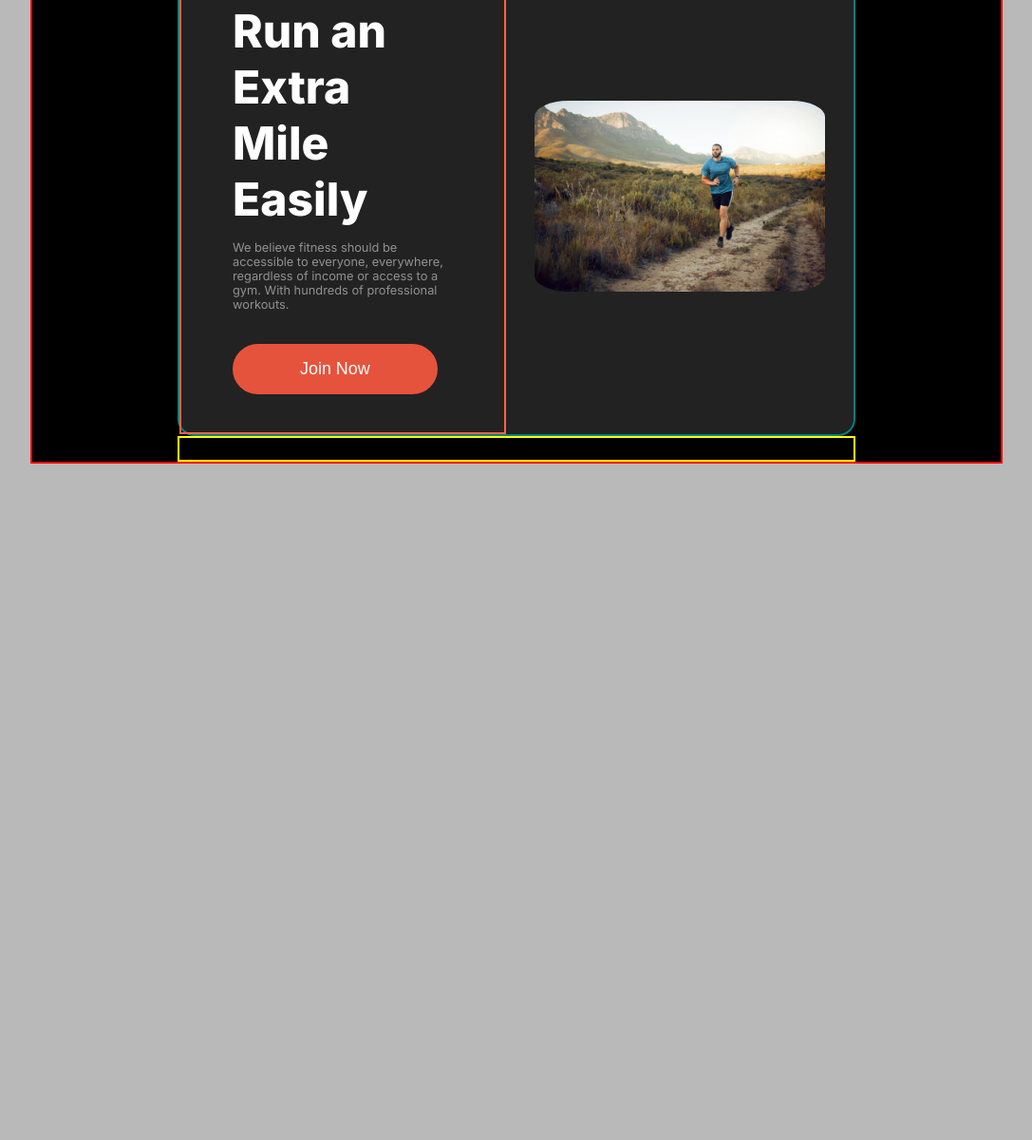
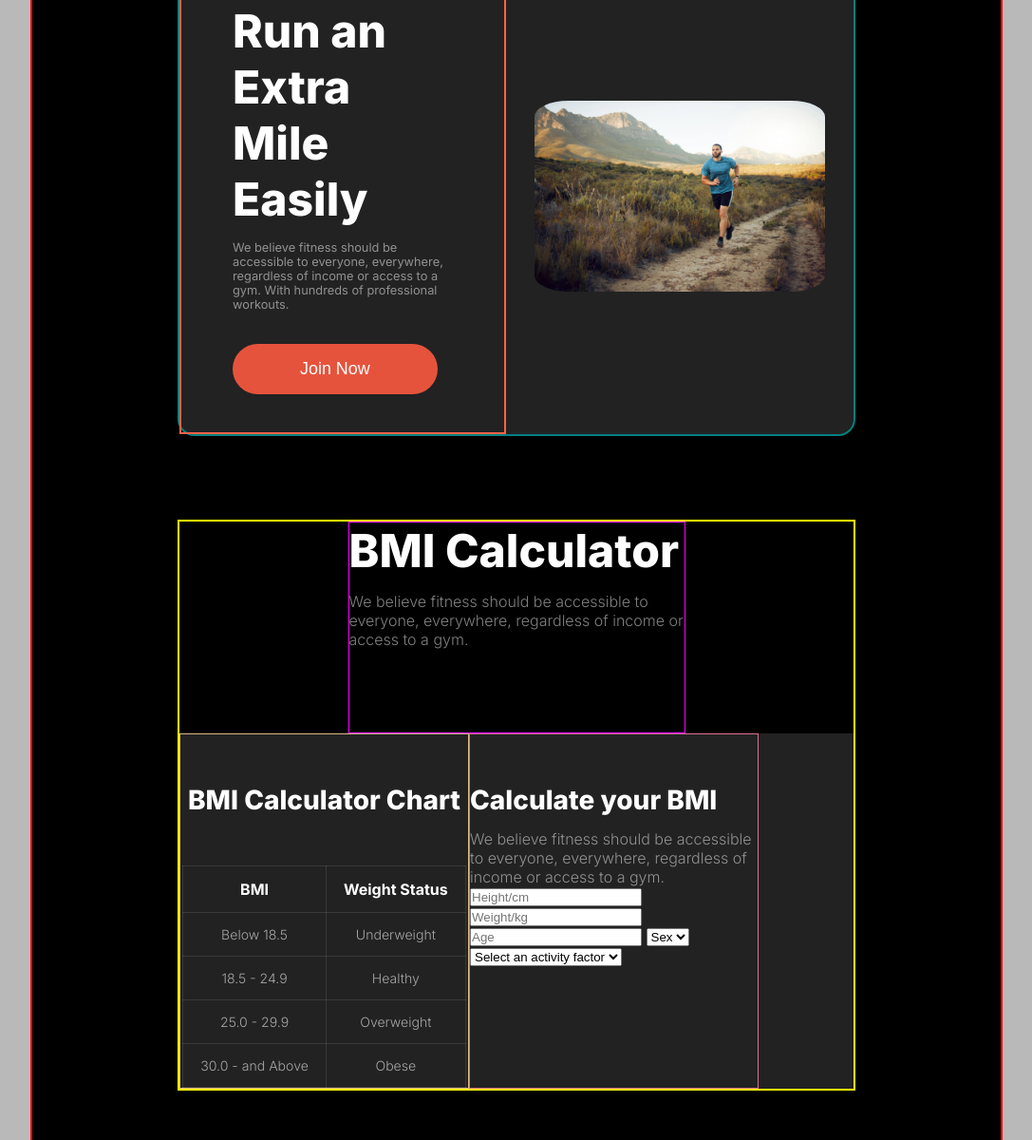
Before and after one commit to toufikhasib/versatile-ui-responsive-design, a plain HTML site: page index.html in a window 1280 px wide. Shown: the part 1597-2797 px from the top of the page at 95% size, without its empty margins (96-1183 px from the left). Before the commit the page ends 2085 px from the top, so only its background shows below. Drawn offline with Linux system fonts and the light colour scheme; a web font is replaced by a local one.

Commit message:
table section add

```diff
--- a/css-file/style.css
+++ b/css-file/style.css
@@ -267,3 +267,79 @@ main > section {
 	border-radius: 18%;
 }
 /*  run section ends */
+/* table-section  start */
+.table-section {
+	margin: 88px auto;
+	color: #ffffff;
+}
+.table-contant {
+	max-width: 50%;
+	margin: 0 auto;
+	border: 1px solid fuchsia;
+}
+.table-contant h2 {
+	color: rgba(255, 255, 255, 1);
+	font-size: 3rem;
+	font-weight: 800;
+}
+.table-contant p {
+	color: rgba(255, 255, 255, 0.5);
+	font-size: 0.8rems;
+	margin: 14px auto 88px;
+}
+.table-form {
+	display: flex;
+	/* align-items: center;
+	justify-content: center; */
+	background: rgba(34, 34, 34, 1);
+}
+.table-chart {
+	flex-basis: 50%;
+
+	border: 1px solid burlywood;
+}
+.table-chart h3 {
+	color: rgba(255, 255, 255, 1);
+	font-size: 1.75rem;
+	font-weight: 800;
+	margin: 52px auto;
+	text-align: center;
+}
+.table {
+	border: 1px solid rgba(255, 255, 255, 0.1);
+	border-collapse: collapse;
+	margin: 0 auto;
+}
+.table,
+th,
+td {
+	border: 1px solid rgba(255, 255, 255, 0.1);
+	text-align: center;
+	padding: 14px 18px;
+}
+.table,
+th {
+	color: rgba(255, 255, 255, 1);
+	font-size: 1rem;
+}
+.table,
+td {
+	color: rgba(255, 255, 255, 0.6);
+	font-size: 0.88rem;
+}
+.form-chart {
+	flex-basis: 50%;
+	border: 1px solid palevioletred;
+	margin-right: 100px;
+}
+.form-chart h3 {
+	color: rgba(255, 255, 255, 1);
+	font-size: 1.75rem;
+	font-weight: 800;
+	margin: 52px auto 14px;
+	text-align: left;
+}
+.form-chart p {
+	color: rgba(255, 255, 255, 0.5);
+	font-size: 0.8rems;
+}
--- a/index.html
+++ b/index.html
@@ -32,7 +32,6 @@
 				<div class="nav-manu-btn">
 					<button class="nav-btn nav-btn-home">Home</button>
 					<button class="nav-btn">Service</button>
-					<button class="nav-btn">Contact</button>
 					<button class="nav-btn">About</button>
 				</div>
 				<div class="nav-hambar-manu">
@@ -130,8 +129,68 @@
 					<img src="./images/run.jpg" alt="run" />
 				</div>
 			</section>
-			<section>
-				<h3>Table sction</h3>
+			<section class="table-section">
+				<div class="table-contant">
+					<h2>BMI Calculator</h2>
+					<p>
+						We believe fitness should be accessible to everyone, everywhere,
+						regardless of income or access to a gym.
+					</p>
+				</div>
+				<div class="table-form">
+					<div class="table-chart">
+						<h3>BMI Calculator Chart</h3>
+						<table class="table">
+							<tr>
+								<th>BMI</th>
+								<th>Weight Status</th>
+							</tr>
+
+							<tr>
+								<td>Below 18.5</td>
+								<td>Underweight</td>
+							</tr>
+							<tr>
+								<td>18.5 - 24.9</td>
+								<td>Healthy</td>
+							</tr>
+							<tr>
+								<td>25.0 - 29.9</td>
+								<td>Overweight</td>
+							</tr>
+							<tr>
+								<td>30.0 - and Above</td>
+								<td>Obese</td>
+							</tr>
+						</table>
+					</div>
+					<div class="form-chart">
+						<h3>Calculate your BMI</h3>
+						<p>
+							We believe fitness should be accessible to everyone, everywhere,
+							regardless of income or access to a gym.
+						</p>
+						<form>
+							<div>
+								<input type="text" placeholder="Height/cm" />
+								<input type="text" placeholder="Weight/kg" />
+							</div>
+							<div>
+								<input type="text" placeholder="Age" />
+								<select name="" id="">
+									<option hidden value="Sex">Sex</option>
+								</select>
+							</div>
+							<div>
+								<select name="" id="">
+									<option value="Select an activity factor">
+										Select an activity factor
+									</option>
+								</select>
+							</div>
+						</form>
+					</div>
+				</div>
 			</section>
 		</main>
 	</body>
```
